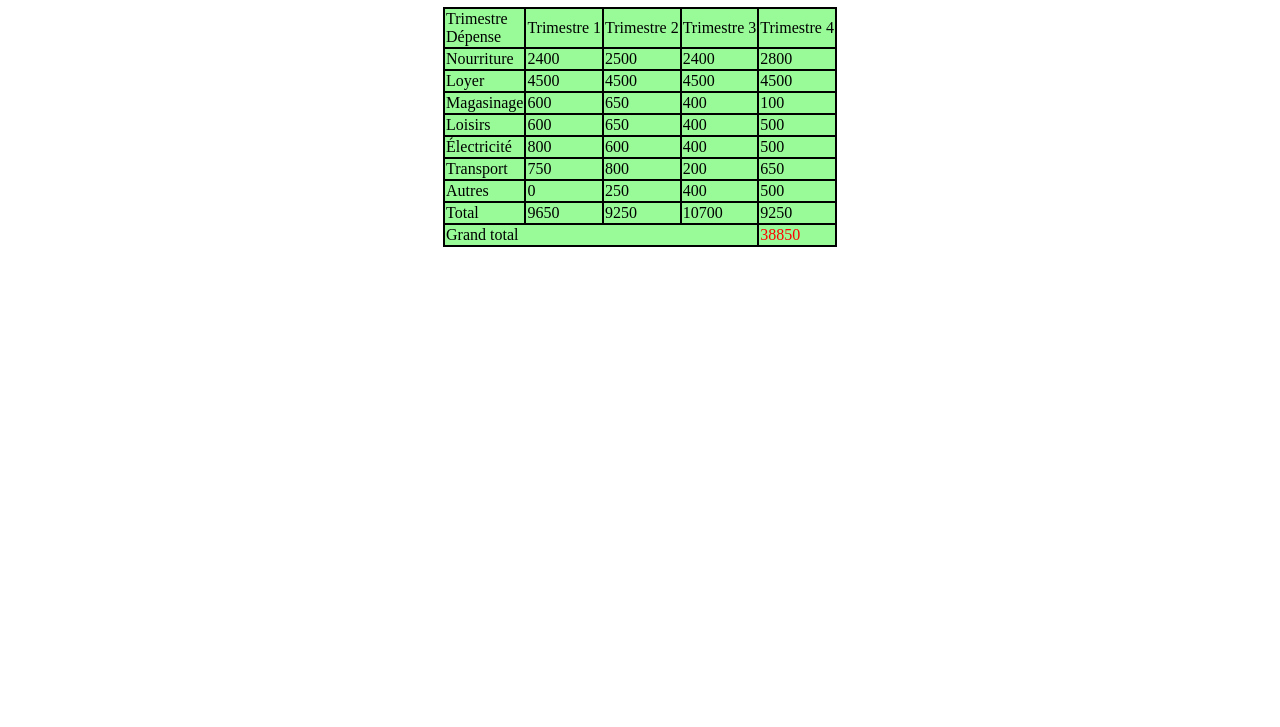
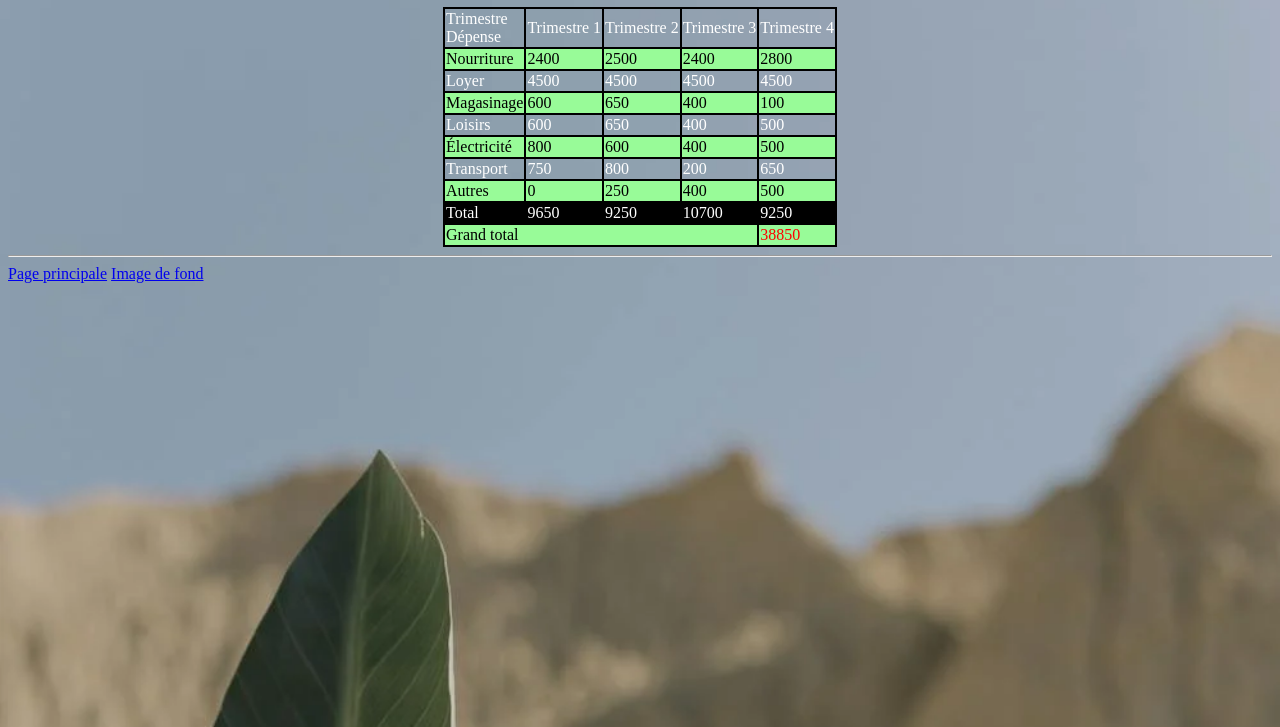
Before and after one commit to HoBZzGamer/Labo3, a plain HTML site: page exercice2.html in a window 1280 px wide. Shown: the part 73-800 px from the top of the page. Drawn offline with Linux system fonts and the light colour scheme.

Commit message:
exercice2

```diff
--- a/exercice2.html
+++ b/exercice2.html
@@ -1,28 +1,36 @@
 <!DOCTYPE html>
-<html lang="en">
+<html lang="fr">
 <head>
     <meta charset="UTF-8">
     <meta name="viewport" content="width=device-width, initial-scale=1.0">
     <title>Document</title>
 
     <style>
+        body{
+            background-image: url(images/background.jpg);
+            background-size: cover;
+        }
          h1{
             font-family: Arial, Helvetica, sans-serif;
             size: 30px;
             text-align: center;
             font-weight: bold;
-            font-style: italic;
+            font-style: italic;}
 
-         }
          table,tr,td,th{
             border: 2px, solid, black;
             border-collapse: collapse;
-            margin: auto;
-            background-color: palegreen;
+            margin: auto;}
+
+        tr:nth-child(odd) {
+            color: white;}
+
+        tr:nth-child(even) {
+            background-color: palegreen;}
+        tr{
+
         }
-        th(even),
-        td:nth-child(even) {
-     background-color: grey;}
+
 
     </style>
 </head>
@@ -57,7 +65,7 @@
         <td>400</td>
         <td>100</td>
     </tr>
-    <tr></tr>
+    <tr>
         <td>Loisirs</td>
         <td>600</td>
         <td>650</td>
@@ -97,5 +105,10 @@
         <td style="color: red;">38850</td>
     </tr>
 </table>
+
+<hr>
+
+<a href="index.html">Page principale</a>
+<a href="https://www.pexels.com/fr-fr/photo/paysage-homme-ete-adulte-5850828/">Image de fond</a>
 </body>
 </html>
```
Also changed, not shown: images/background.jpg (added).
